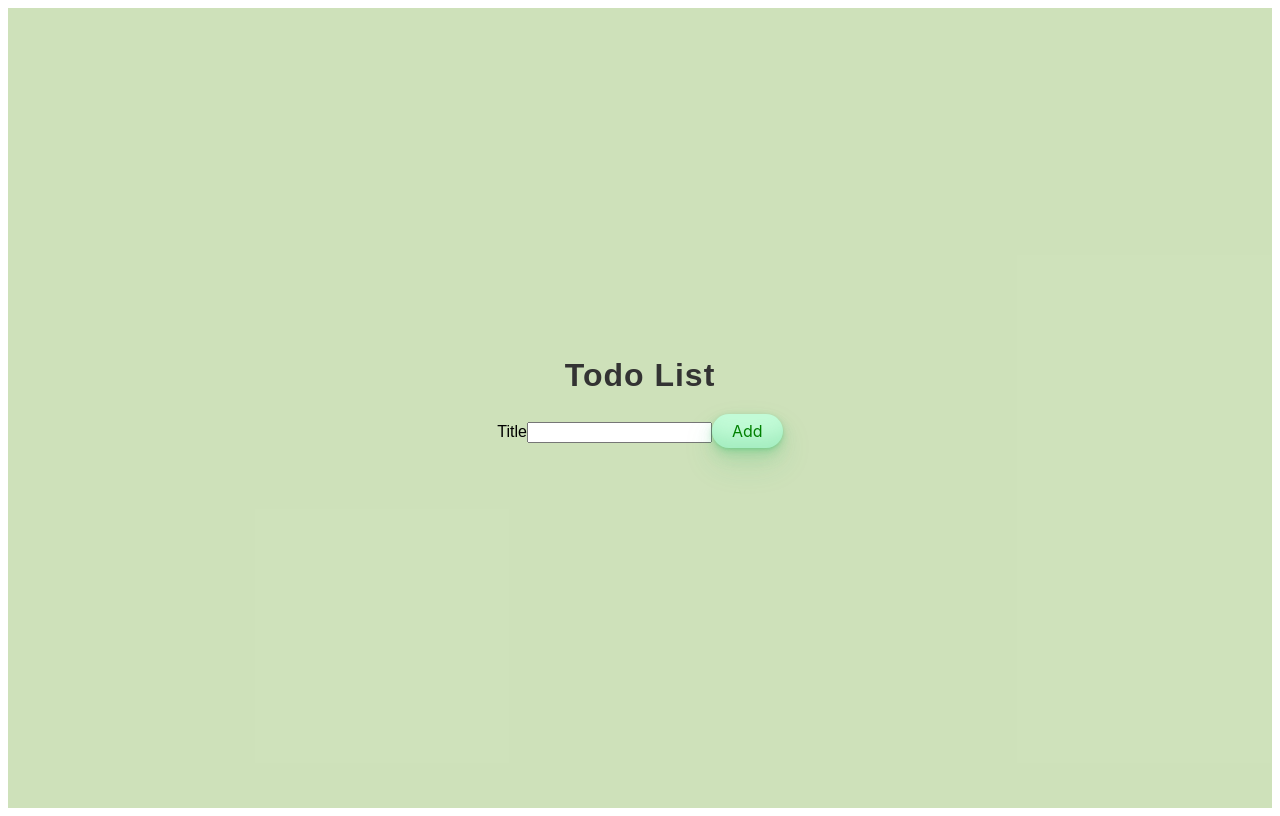
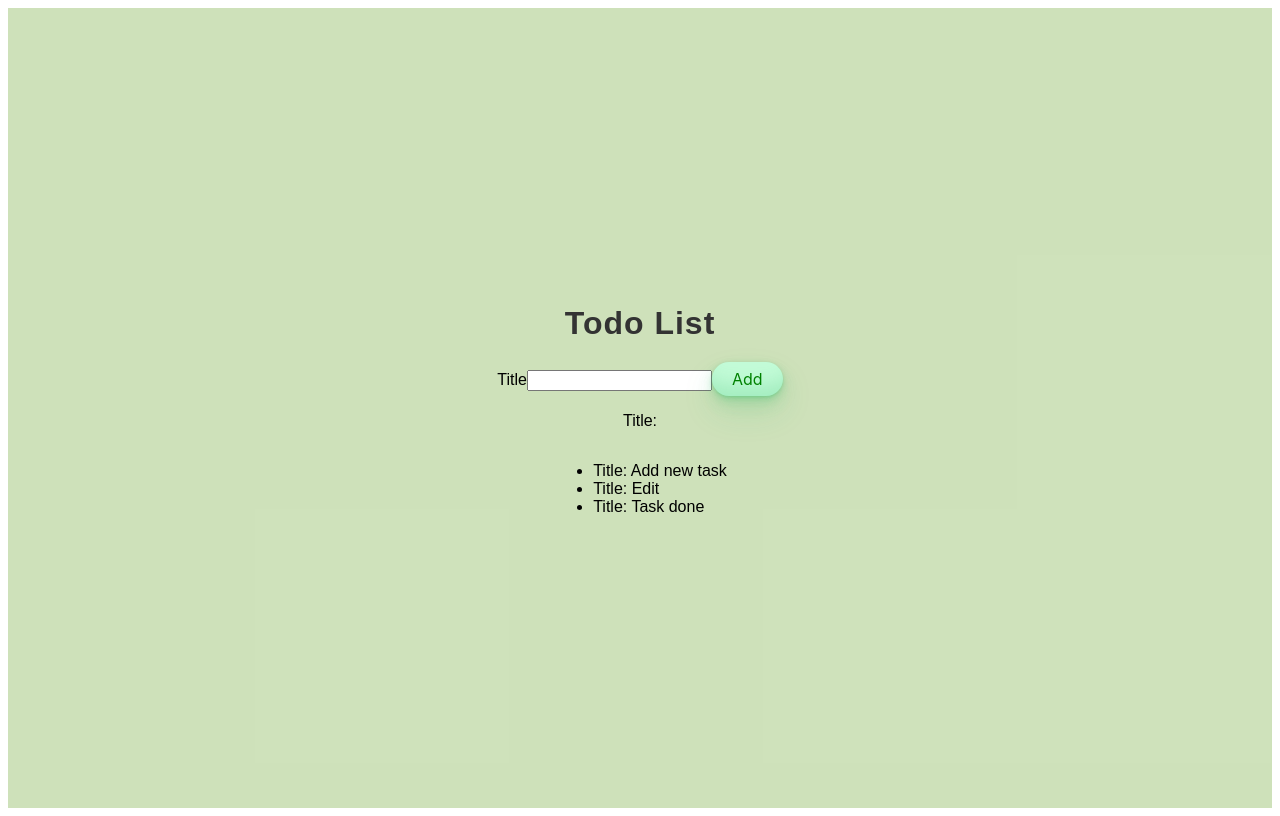
Before and after one commit to Cherrymood/react-todo, a React (Vite) app: page / in a window 1280 px wide. Built offline with nearby package versions, Linux system fonts and the light colour scheme.

Commit message:
Addded week 3

```diff
--- a/src/AddTodoForm.jsx
+++ b/src/AddTodoForm.jsx
@@ -12,17 +12,14 @@ export default function AddTodoForm({ onAddTodo }) {
     const newToDoList = e.target.elements.todoTitle.value.trim();
     console.log(e.target.elements.todoTitle.value.trim());
 
-    if (newToDoList) {
     const newToDoItem = {
       id: Date.now(),
       title: newToDoList,
     };
+    console.log(newToDoItem);
 
     onAddTodo(newToDoItem);
     e.target.reset();
-    } else {
-      alert("Please enter a valid todo title.");
-    }
   }
 
   return (
--- a/src/App.jsx
+++ b/src/App.jsx
@@ -1,6 +1,13 @@
 import PropTypes from "prop-types";
 import TodoList from "./TodoList.jsx";
+import AddTodoForm from "./AddTodoForm.jsx";
 import { useState } from "react";
+
+const todoList = [
+  { id: 1, title: "Add new task" },
+  { id: 2, title: "Edit" },
+  { id: 3, title: "Task done" },
+];
 
 HeadingH1.propTypes = {
   children: PropTypes.node.isRequired,
@@ -10,13 +17,15 @@ export default function App() {
   const [newTodo, setNewToDo] = useState([]);
 
   function handleNewToDo(item) {
-    setNewToDo([...newTodo, item]);
+    setNewToDo(item);
   }
 
   return (
     <div className="app">
       <HeadingH1>Todo List</HeadingH1>
-      <TodoList onAddTodo={handleNewToDo} todoList={newTodo} />
+      <AddTodoForm onAddTodo={handleNewToDo} />
+      <p>Title: {newTodo.title} </p>
+      <TodoList todoList={todoList} />
     </div>
   );
 }
--- a/src/TodoList.jsx
+++ b/src/TodoList.jsx
@@ -1,16 +1,7 @@
 import PropTypes from "prop-types";
-import AddTodoForm from "./AddTodoForm";
+import ListItem from "./TodoListItem";
 
 TodoList.propTypes = {
-  onAddTodo: PropTypes.func.isRequired,
-  todoList: PropTypes.arrayOf(
-    PropTypes.shape({
-      id: PropTypes.oneOfType([PropTypes.string, PropTypes.number]).isRequired,
-      title: PropTypes.string.isRequired,
-    })
-  ).isRequired,
-};
-UnorderedList.propTypes = {
   todoList: PropTypes.arrayOf(
     PropTypes.shape({
       id: PropTypes.oneOfType([PropTypes.string, PropTypes.number]).isRequired,
@@ -19,24 +10,7 @@ UnorderedList.propTypes = {
   ).isRequired,
 };
 
-AddTodoForm.propTypes = {
-  onAddTodo: PropTypes.func.isRequired,
-};
-
-ListItem.propTypes = {
-  children: PropTypes.node.isRequired,
-};
-
-export default function TodoList({ onAddTodo, todoList }) {
-  return (
-    <>
-      <AddTodoForm onAddTodo={onAddTodo} />
-      <UnorderedList todoList={todoList} />
-    </>
-  );
-}
-
-function UnorderedList({ todoList }) {
+export default function TodoList({ todoList }) {
   return (
     <ul>
       {todoList.map((task) => (
@@ -45,7 +19,3 @@ function UnorderedList({ todoList }) {
     </ul>
   );
 }
-
-function ListItem({ children }) {
-  return <li>{children}</li>;
-}
--- /dev/null
+++ b/src/TodoListItem.jsx
@@ -0,0 +1,12 @@
+import PropTypes from "prop-types";
+
+ListItem.propTypes = {
+  children: PropTypes.oneOfType([
+    PropTypes.string,
+    PropTypes.arrayOf(PropTypes.string),
+  ]).isRequired,
+};
+
+export default function ListItem({ children }) {
+  return <li>{children}</li>;
+}
```
Lines whose indentation alone changed are shown as unchanged.
